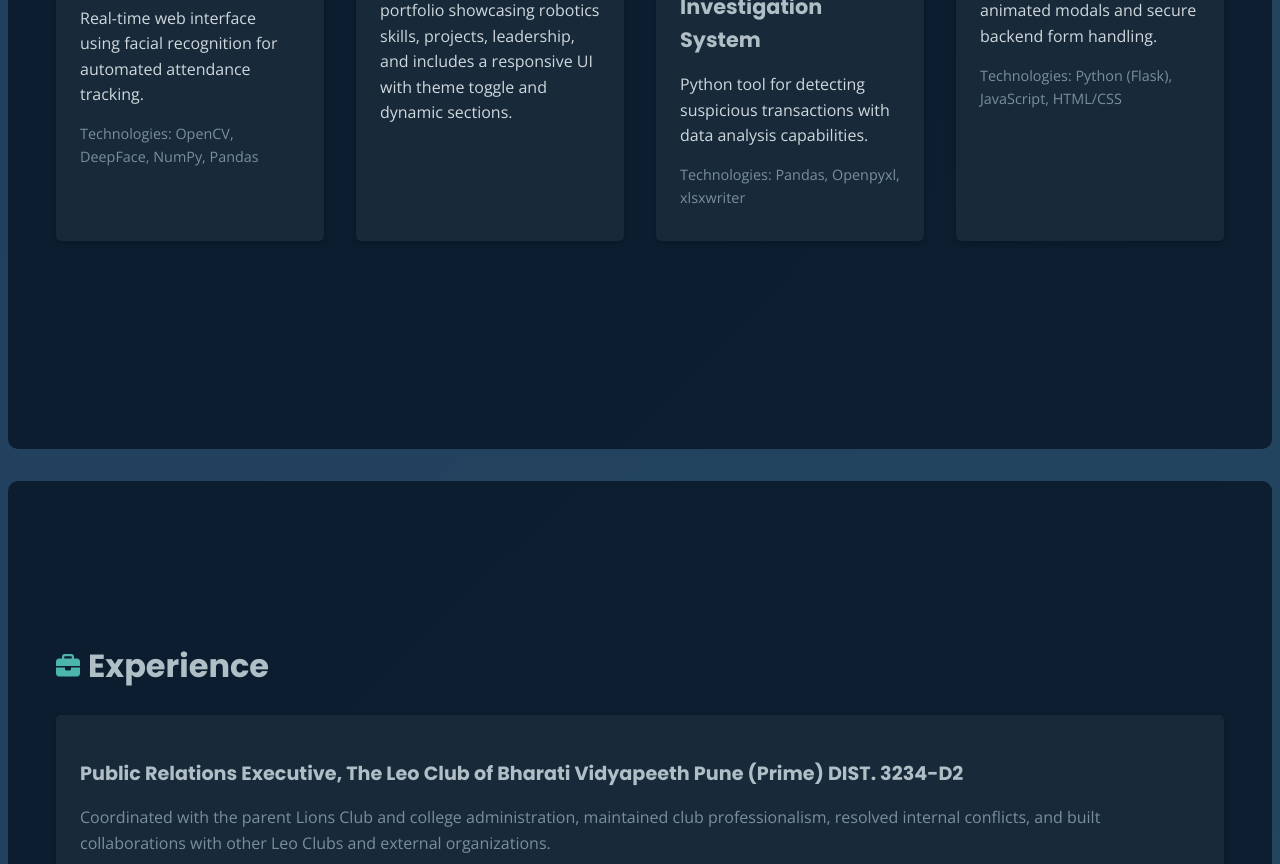
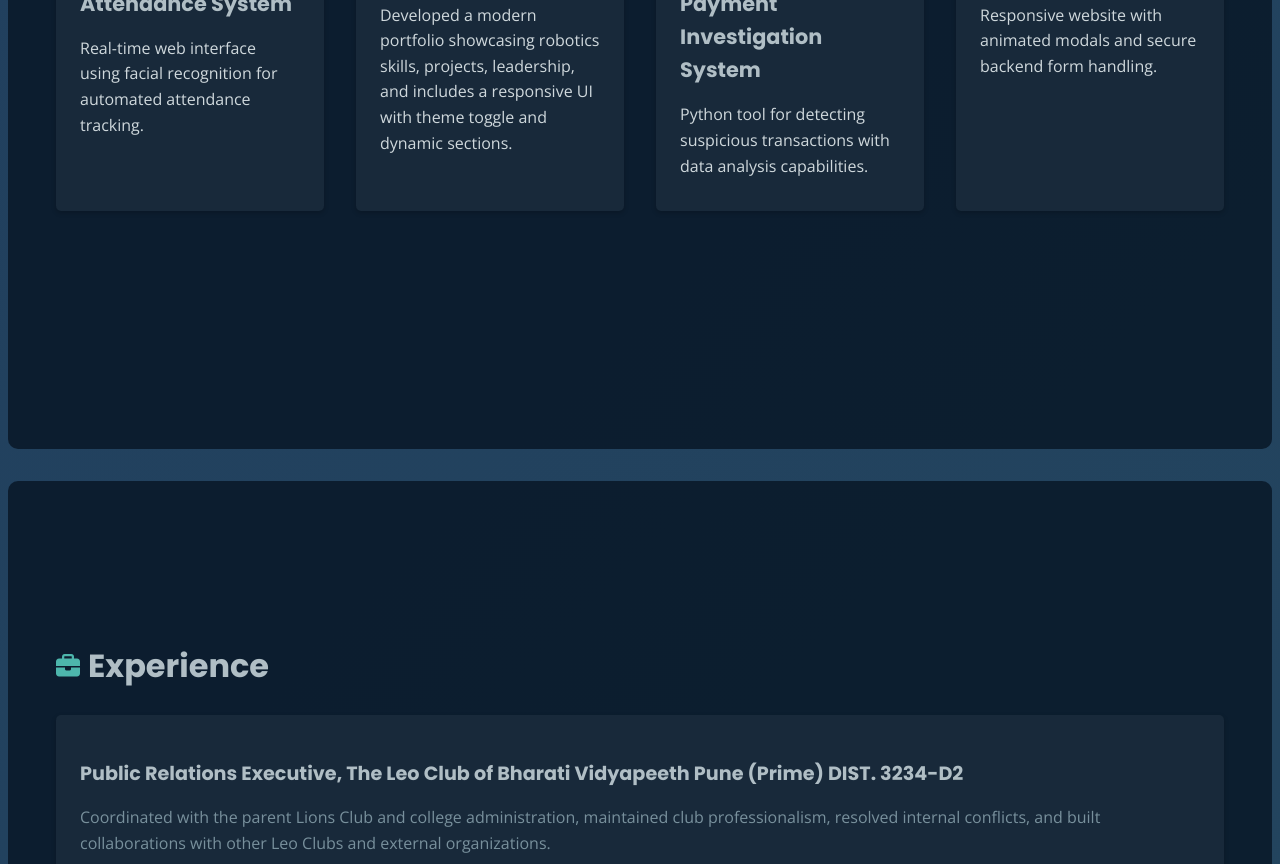
Before and after one commit to patilarpitaa31/Portfolio-Website, a plain HTML site: page index.html in a window 1280 px wide. Shown: the part 3287-4151 px from the top of the page. Drawn offline with nearby package versions, Linux system fonts and the light colour scheme.

Commit message:
index.html

```diff
--- a/index.html
+++ b/index.html
@@ -483,7 +483,6 @@ System: -quote);
       <div class="project-card">
         <h3>Smart Facial Attendance System</h3>
         <p>Real-time web interface using facial recognition for automated attendance tracking.</p>
-        <p class="tech">Technologies: OpenCV, DeepFace, NumPy, Pandas</p>
       </div>
       <div class="project-card">
         <h3>Portfolio Website</h3>
@@ -492,12 +491,10 @@ System: -quote);
       <div class="project-card">
         <h3>Automated Payment Investigation System</h3>
         <p>Python tool for detecting suspicious transactions with data analysis capabilities.</p>
-        <p class="tech">Technologies: Pandas, Openpyxl, xlsxwriter</p>
       </div>
       <div class="project-card">
         <h3>Café Website</h3>
         <p>Responsive website with animated modals and secure backend form handling.</p>
-        <p class="tech">Technologies: Python (Flask), JavaScript, HTML/CSS</p>
       </div>
     </div>
   </section>
```
